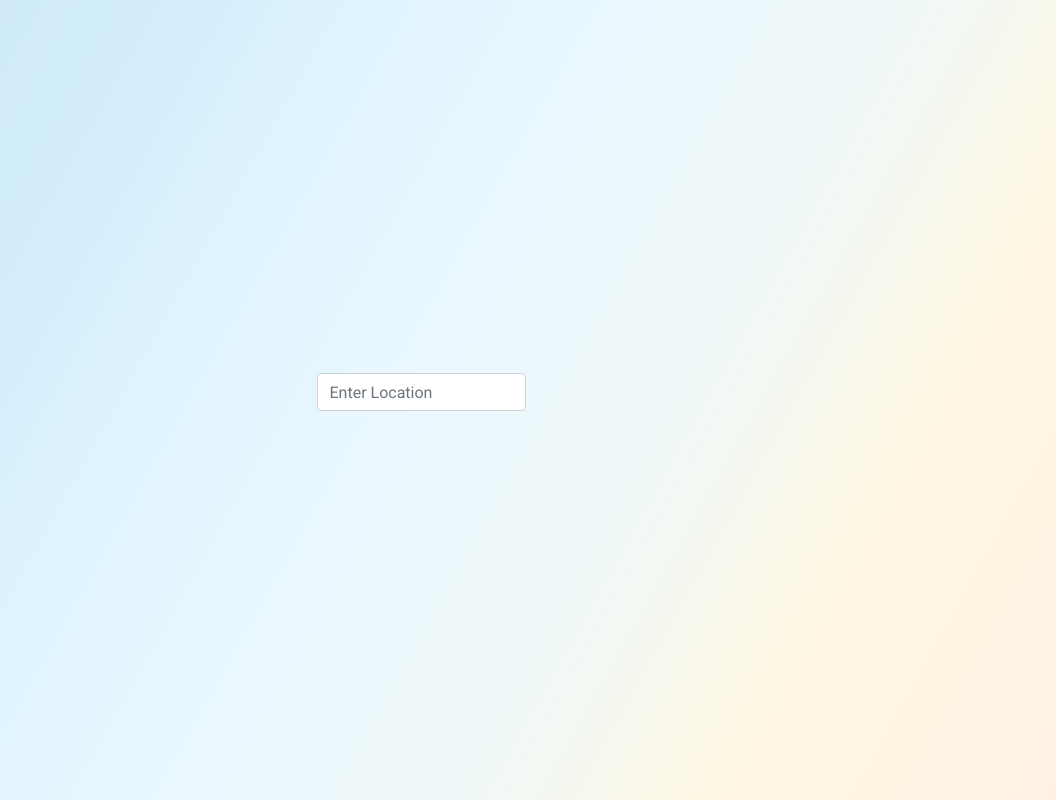
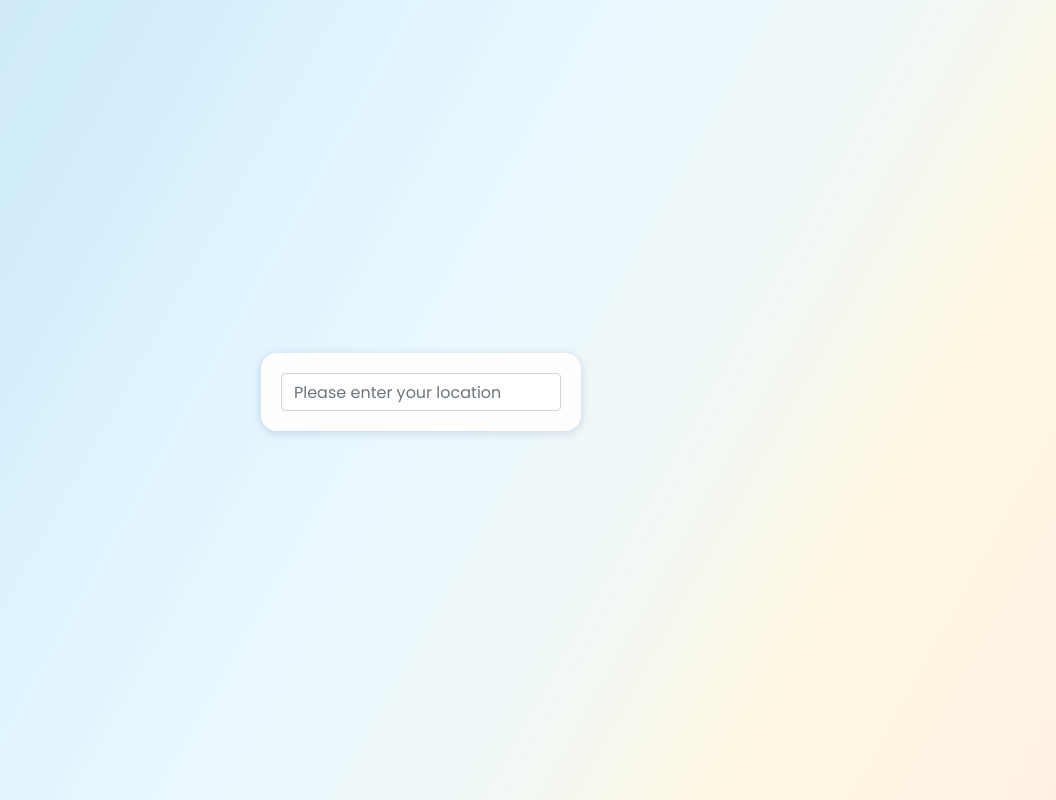
Before and after one commit to ivkovnikola/weather-app, an Angular app: page / in a window 1280 px wide. Shown: the whole page, without its empty margins (219-1275 px from the left). Built offline with nearby package versions, Linux system fonts and the light colour scheme.

Commit message:
Add custom font. Additional design changes

```diff
--- a/src/app/app.component.html
+++ b/src/app/app.component.html
@@ -5,8 +5,8 @@
       <input
         type="search"
         class="form-control"
-        placeholder="Enter Location"
-        aria-label="Username"
+        placeholder="Please enter your location"
+        aria-label="Location"
         aria-describedby="basic-addon1"
         [(ngModel)]="city"
         (blur)="onBlurMethod()"
--- a/src/app/app.component.scss
+++ b/src/app/app.component.scss
@@ -57,3 +57,11 @@
     justify-content: center;
     align-items: center;
 }
+
+.input-wrap {
+    background: linear-gradient(0deg, rgba(255, 255, 255, 0.9), rgba(255, 255, 255, 0.9)), #F8F8F8;
+    box-shadow: 0px 2px 10px rgba(8, 21, 62, 0.15);
+    border-radius: 16px;
+    padding: 20px;
+    width: 25%;
+}
--- a/src/app/components/celsius-display/celsius-display.component.html
+++ b/src/app/components/celsius-display/celsius-display.component.html
@@ -3,7 +3,7 @@
         <span class="day">{{day}} </span>
     </div>
     <div class="center">
-        <span class="value">{{temperature | number : '1.0-0'}}</span>
+        <span [ngClass]="bigWidget ? 'big-value' : 'value'">{{temperature | number : '1.0-0'}}</span>
         <span class="sign">°C</span>
     </div>
 </div>
--- a/src/app/components/celsius-display/celsius-display.component.scss
+++ b/src/app/components/celsius-display/celsius-display.component.scss
@@ -23,11 +23,20 @@
   line-height: 32px;
   letter-spacing: 0em;
   text-align: right;
-  color: #FFFFFF;
+  color: #ffffff;
 }
 
 .center {
-    display: flex;
-    align-items: center;
-    justify-content: center;
+  display: flex;
+  align-items: center;
+  justify-content: center;
 }
+
+.big-value {
+  font-style: normal;
+  font-weight: 600;
+  font-size: 120px;
+  line-height: 120px;
+  color: #ffffff;
+  margin-top: 50px;
+}
--- a/src/app/components/celsius-display/celsius-display.component.ts
+++ b/src/app/components/celsius-display/celsius-display.component.ts
@@ -8,6 +8,7 @@ import { Component, Input, OnInit } from '@angular/core';
 export class CelsiusDisplayComponent implements OnInit {
   @Input() temperature: number;
   @Input() day: string;
+  @Input() bigWidget?: boolean;
 
   constructor() {}
 
--- a/src/app/components/weather-widget/weather-widget.component.html
+++ b/src/app/components/weather-widget/weather-widget.component.html
@@ -1,7 +1,7 @@
 <div class= "container" *ngIf="data$ | async as data">
     <div class="overview">
         {{dateRange}}
-        <app-celsius-display [temperature] = "averageTemperature">
+        <app-celsius-display [temperature] = "averageTemperature" [bigWidget] = true>
 
         </app-celsius-display>
     </div>
--- a/src/app/components/weather-widget/weather-widget.component.scss
+++ b/src/app/components/weather-widget/weather-widget.component.scss
@@ -10,6 +10,10 @@
   justify-content: center;
   margin-bottom: 50px;
   margin-top: 50px;
+  font-style: normal;
+  font-weight: 600;
+  font-size: 12px;
+  line-height: 24px;
 }
 
 .days-part {
--- a/src/app/components/weather-widget/weather-widget.component.ts
+++ b/src/app/components/weather-widget/weather-widget.component.ts
@@ -48,6 +48,7 @@ export class WeatherWidgetComponent implements OnInit {
     if (today.getMonth() === futureDay.getMonth()) {
       return (
         monthNames[today.getMonth()] +
+        ' ' +
         today.getDate() +
         ' - ' +
         futureDay.getDate()
@@ -55,9 +56,11 @@ export class WeatherWidgetComponent implements OnInit {
     } else {
       return (
         monthNames[today.getMonth()] +
+        ' ' +
         today.getDate() +
         ' - ' +
         monthNames[futureDay.getMonth()] +
+        ' ' +
         futureDay.getDate()
       );
     }
@@ -86,15 +89,15 @@ export class WeatherWidgetComponent implements OnInit {
     }
     const index = Math.round(value / 10) + 4;
 
-    document.getElementById('color-container')?.style = this.calculateGradient(
-      index
-    );
+    document.getElementById(
+      'color-container'
+    )?.style.backgroud = this.calculateGradient(index);
   }
 
   calculateGradient(index: number): string {
     let startIndex, middleIndex;
     if (index === 8 || index === 0) {
-      return 'background:' + colors[index];
+      return colors[index];
     } else if (index === 1) {
       startIndex = 0;
       middleIndex = 1;
@@ -102,7 +105,6 @@ export class WeatherWidgetComponent implements OnInit {
       startIndex = index - 2;
       middleIndex = index - 1;
     }
-    if (index)
-      return `background: linear-gradient(130.54deg, ${colors[startIndex]} -33.02%, ${colors[middleIndex]} 52.01%, ${colors[index]} 137.04%);`;
+    return `linear-gradient(130.54deg, ${colors[startIndex]} -33.02%, ${colors[middleIndex]} 52.01%, ${colors[index]} 137.04%);`;
   }
 }
--- a/src/index.html
+++ b/src/index.html
@@ -1,13 +1,24 @@
-<!doctype html>
+<!DOCTYPE html>
 <html lang="en">
   <head>
-  <meta charset="utf-8">
+    <meta charset="utf-8" />
     <title>WeatherApp</title>
-  <base href="/">
-  <meta name="viewport" content="width=device-width, initial-scale=1">
-  <link rel="icon" type="image/x-icon" href="favicon.ico">
-  <link href="https://fonts.googleapis.com/css?family=Roboto:300,400,500&display=swap" rel="stylesheet">
-  <link href="https://fonts.googleapis.com/icon?family=Material+Icons" rel="stylesheet">
+    <base href="/" />
+    <meta name="viewport" content="width=device-width, initial-scale=1" />
+    <link rel="icon" type="image/x-icon" href="favicon.ico" />
+    <link
+      href="https://fonts.googleapis.com/css?family=Roboto:300,400,500&display=swap"
+      rel="stylesheet"
+    />
+    <link
+      href="https://fonts.googleapis.com/icon?family=Material+Icons"
+      rel="stylesheet"
+    />
+    <link rel="preconnect" href="https://fonts.gstatic.com" />
+    <link
+      href="https://fonts.googleapis.com/css2?family=Poppins&display=swap"
+      rel="stylesheet"
+    />
   </head>
   <body class="mat-typography">
     <app-root></app-root>
--- a/src/styles.scss
+++ b/src/styles.scss
@@ -3,11 +3,10 @@
 html,
 body {
   height: 100%;
-  font-family: 'Poppins';
 }
 body {
   margin: 0;
-  font-family: Roboto, 'Helvetica Neue', sans-serif;
+  font-family: 'Poppins', Roboto, 'Helvetica Neue', sans-serif !important;
 }
 
 app-weather-widget {
```
Also changed, not shown: 1 other file (tests, documents, lock files or other folders). Lines whose indentation alone changed are shown as unchanged.
